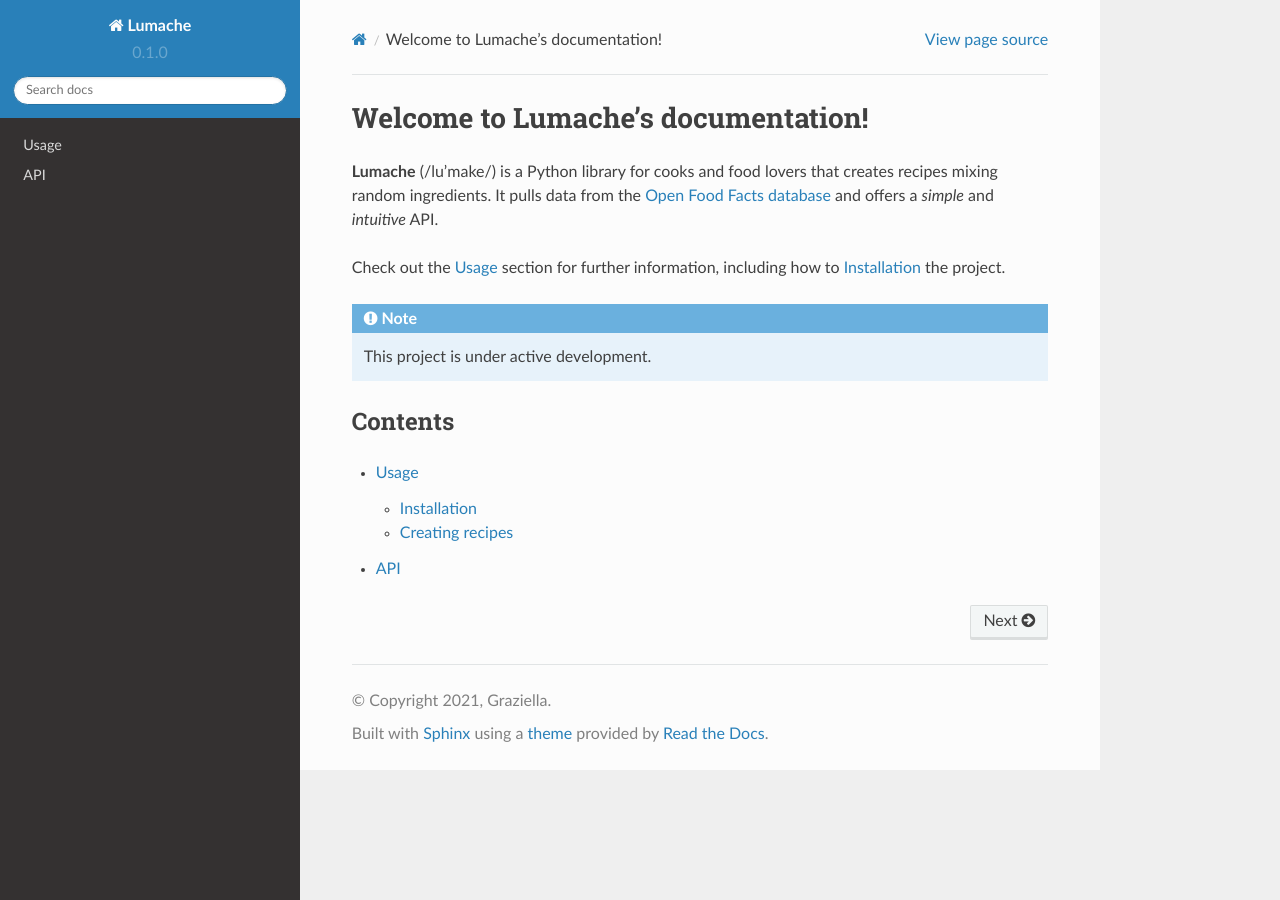
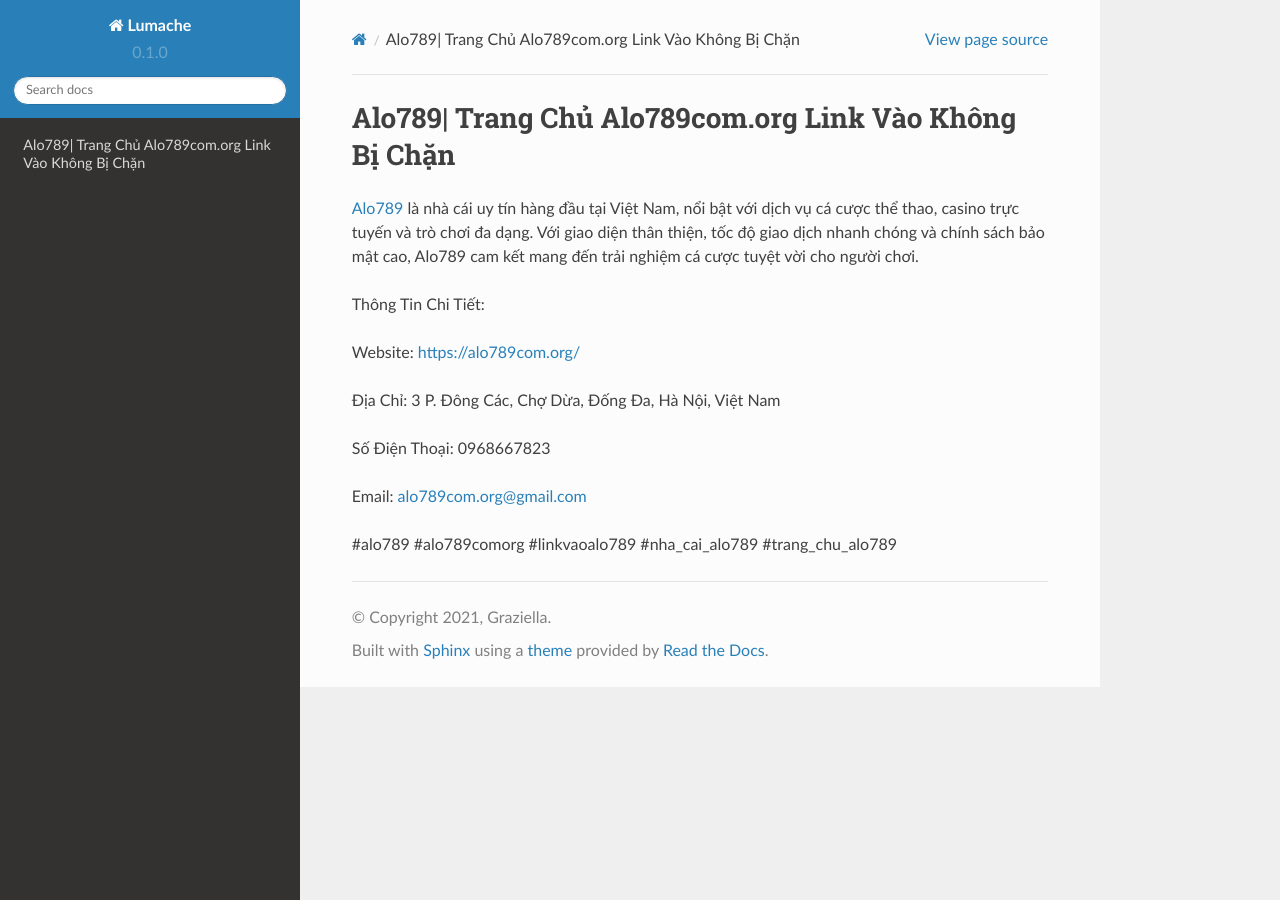
Before and after one commit to JonsCalicut123/linkalo789comorg, a Sphinx documentation site: the page built from docs/source/index.rst, in a window 1280 px wide. Built offline with Sphinx 7.4.7 and the Read the Docs theme 2.0.0, drawn with Linux system fonts in a browser that asks for light colours.

Commit message:
Update index.rst

```diff
--- a/docs/source/index.rst
+++ b/docs/source/index.rst
@@ -1,22 +1,16 @@
-Welcome to Lumache's documentation!
+Alo789| Trang Chủ Alo789com.org Link Vào Không Bị Chặn
 ===================================
 
-**Lumache** (/lu'make/) is a Python library for cooks and food lovers
-that creates recipes mixing random ingredients.
-It pulls data from the `Open Food Facts database <https://world.openfoodfacts.org/>`_
-and offers a *simple* and *intuitive* API.
+`Alo789 <https://alo789com.org/>`_ là nhà cái uy tín hàng đầu tại Việt Nam, nổi bật với dịch vụ cá cược thể thao, casino trực tuyến và trò chơi đa dạng. Với giao diện thân thiện, tốc độ giao dịch nhanh chóng và chính sách bảo mật cao, Alo789 cam kết mang đến trải nghiệm cá cược tuyệt vời cho người chơi.
 
-Check out the :doc:`usage` section for further information, including
-how to :ref:`installation` the project.
+Thông Tin Chi Tiết:
 
-.. note::
+Website: https://alo789com.org/
 
-   This project is under active development.
+Địa Chỉ: 3 P. Đông Các, Chợ Dừa, Đống Đa, Hà Nội, Việt Nam
 
-Contents
---------
+Số Điện Thoại: 0968667823
 
-.. toctree::
+Email: alo789com.org@gmail.com
 
-   usage
-   api
+#alo789 #alo789comorg #linkvaoalo789 #nha_cai_alo789 #trang_chu_alo789
```
